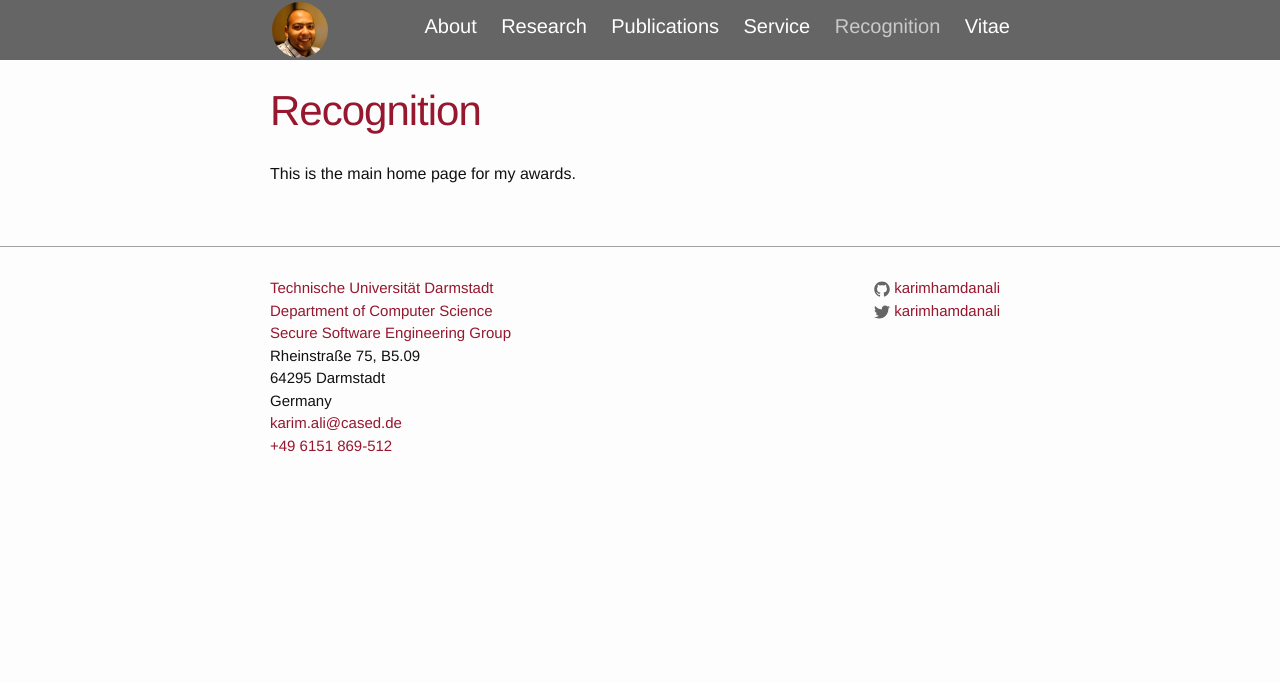
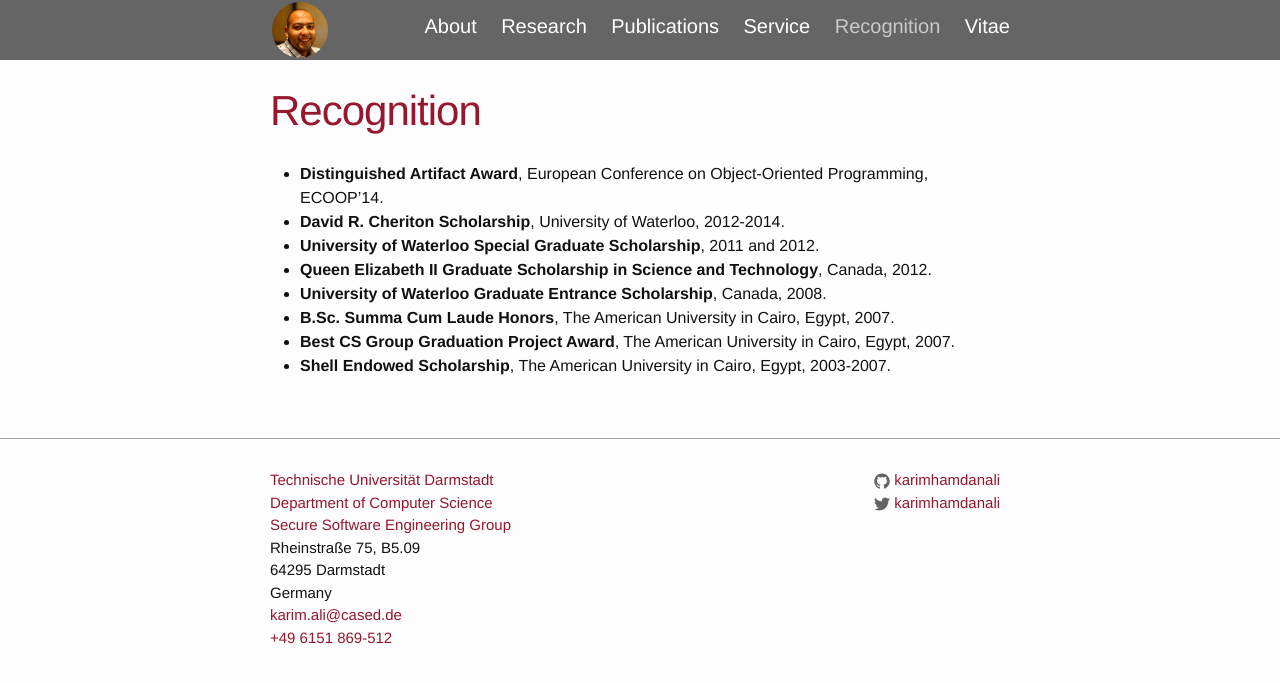
Before and after one commit to karimhamdanali/karimhamdanali.github.io, a Jekyll site: the page built from nav/recognition.md, in a window 1280 px wide. Shown: the top 683 px of the page. Built offline with Jekyll 4.4.1, drawn with Linux system fonts in a browser that asks for light colours.

Commit message:
recognition page!

```diff
--- a/nav/recognition.md
+++ b/nav/recognition.md
@@ -6,4 +6,11 @@ permalink: /recognition/
 weight: 5
 ---
 
-This is the main home page for my awards.
+* **Distinguished Artifact Award**, European Conference on Object-Oriented Programming, ECOOP'14.
+* **David R. Cheriton Scholarship**, University of Waterloo, 2012-2014.
+* **University of Waterloo Special Graduate Scholarship**, 2011 and 2012.
+* **Queen Elizabeth II Graduate Scholarship in Science and Technology**, Canada, 2012.
+* **University of Waterloo Graduate Entrance Scholarship**, Canada, 2008.
+* **B.Sc. Summa Cum Laude Honors**, The American University in Cairo, Egypt, 2007.
+* **Best CS Group Graduation Project Award**, The American University in Cairo, Egypt, 2007.
+* **Shell Endowed Scholarship**, The American University in Cairo, Egypt, 2003-2007.
```
